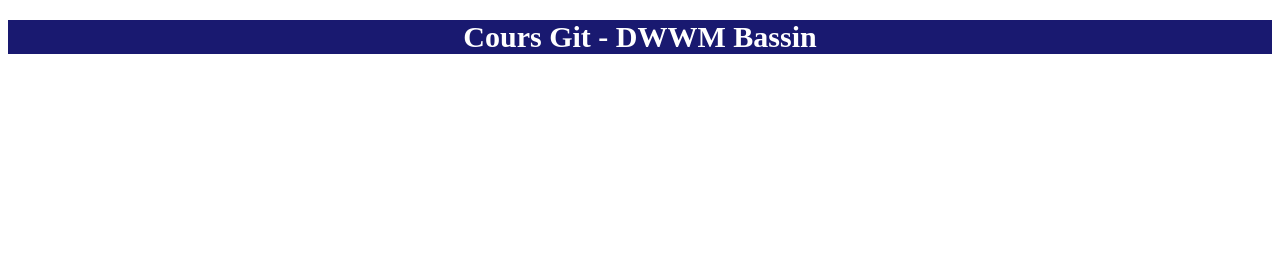
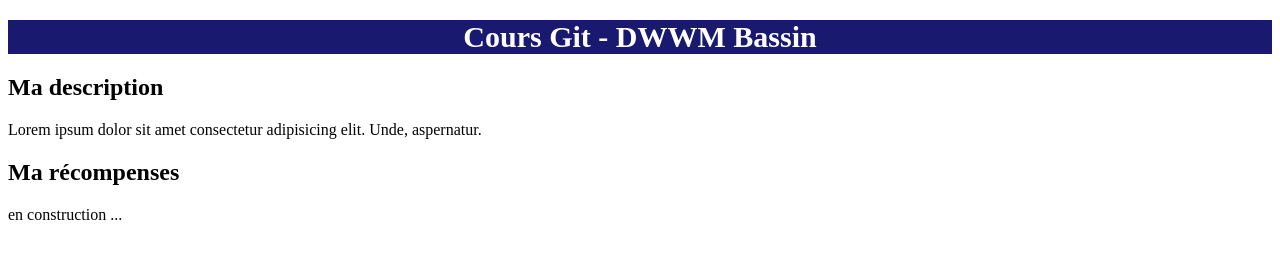
Before and after one commit to KLefebvredev/cours_git, a plain HTML site: page index.html in a window 1280 px wide. Drawn offline with Linux system fonts and the light colour scheme.

Commit message:
Add div Descr and recomp

```diff
--- a/index.html
+++ b/index.html
@@ -13,6 +13,20 @@
 	<div>
 		<h1 id="top-banner">Cours Git - DWWM Bassin</h1>
 	</div>
+
+	<!-- Ma description-->
+
+	<div>
+		<h2>Ma description</h2>
+		<p>Lorem ipsum dolor sit amet consectetur adipisicing elit. Unde, aspernatur.</p>
+	</div>
+
+	<!-- Récompenses-->
+
+	<div>
+		<h2>Ma récompenses</h2>
+		<p>en construction ...</p>
+	</div>
 </body>
 
 </html>
```
